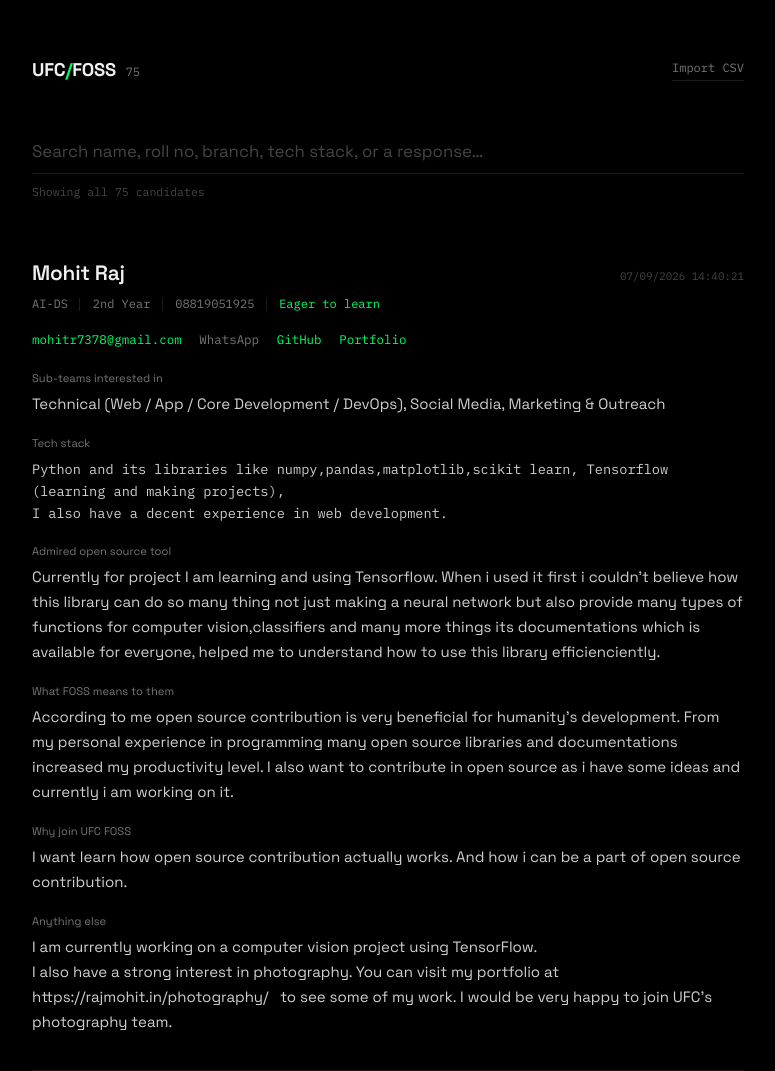
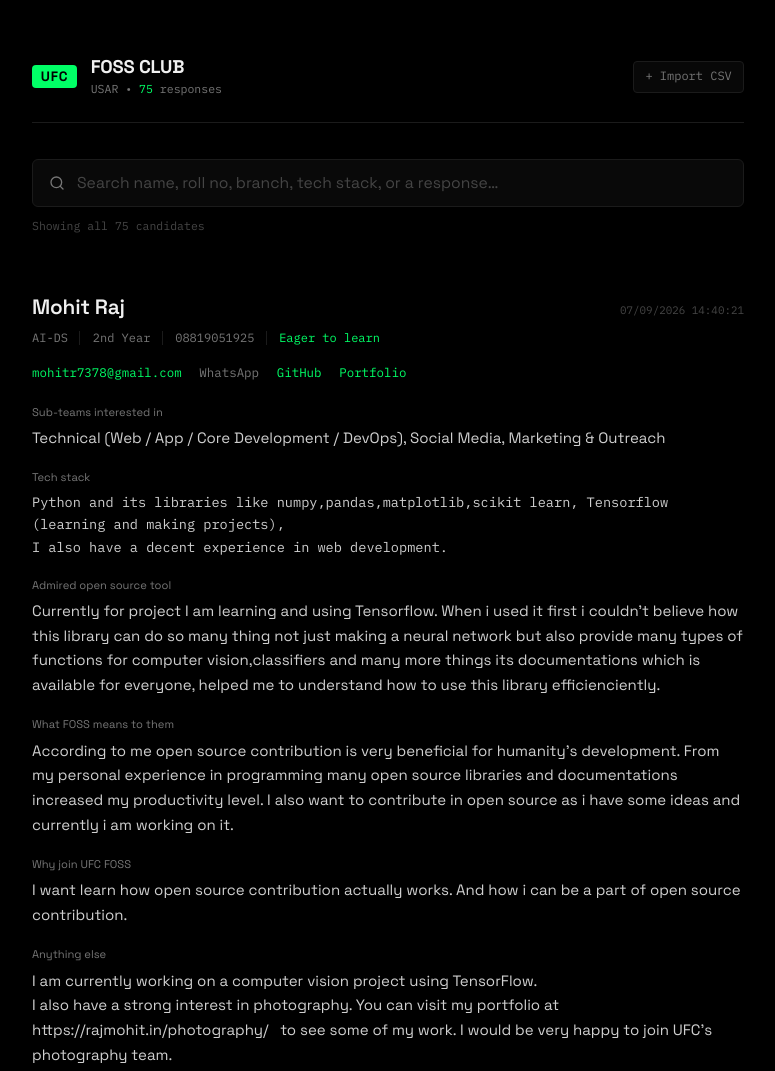
Before and after one commit to kaushikharsh99/UFC-recruitment, a plain HTML site: page index.html in a window 1280 px wide. Shown: the top 1071 px of the page, without its empty margins (252-1027 px from the left). Drawn offline with Linux system fonts and the light colour scheme.

Commit message:
feat: redesign logo header with UFC badge and boxed search bar

```diff
--- a/index.html
+++ b/index.html
@@ -14,14 +14,21 @@
 
     <header class="top">
       <div class="brand">
-        <span class="mark">UFC<span class="dot">/</span>FOSS</span>
-        <span class="tally" id="count-badge">75</span>
+        <div class="logo-badge">UFC</div>
+        <div class="brand-details">
+          <h1 class="brand-title">FOSS CLUB</h1>
+          <span class="brand-sub">USAR &bull; <span class="tally" id="count-badge">75</span> responses</span>
+        </div>
       </div>
-      <label class="import" for="csv-file-input">Import CSV</label>
+      <label class="import" for="csv-file-input">+ Import CSV</label>
       <input type="file" id="csv-file-input" accept=".csv" hidden>
     </header>
 
     <div class="search">
+      <svg class="search-icon" width="16" height="16" viewBox="0 0 24 24" fill="none" stroke="currentColor" stroke-width="2" stroke-linecap="round" stroke-linejoin="round">
+        <circle cx="11" cy="11" r="8"></circle>
+        <line x1="21" y1="21" x2="16.65" y2="16.65"></line>
+      </svg>
       <input
         type="text"
         id="search-input"
--- a/style.css
+++ b/style.css
@@ -39,29 +39,50 @@
   align-items: center;
   justify-content: space-between;
   gap: 1rem;
-  margin-bottom: 2.75rem;
+  margin-bottom: 2.25rem;
+  padding-bottom: 1.5rem;
+  border-bottom: 1px solid var(--line);
 }
 
 .brand {
   display: flex;
-  align-items: baseline;
-  gap: 0.6rem;
+  align-items: center;
+  gap: 0.85rem;
 }
 
-.mark {
+.logo-badge {
+  background: var(--green);
+  color: #000000;
+  font-family: 'Space Grotesk', sans-serif;
+  font-size: 0.85rem;
+  font-weight: 800;
+  letter-spacing: 0.06em;
+  padding: 0.3rem 0.55rem;
+  border-radius: 4px;
+  line-height: 1;
+}
+
+.brand-details {
+  display: flex;
+  flex-direction: column;
+  gap: 0.1rem;
+}
+
+.brand-title {
   font-size: 1.15rem;
   font-weight: 700;
   letter-spacing: -0.01em;
+  line-height: 1.2;
 }
 
-.mark .dot {
-  color: var(--green);
+.brand-sub {
+  font-family: 'IBM Plex Mono', monospace;
+  font-size: 0.72rem;
+  color: var(--ink-dim);
 }
 
 .tally {
-  font-family: 'IBM Plex Mono', monospace;
-  font-size: 0.75rem;
-  color: var(--ink-dim);
+  color: var(--green);
 }
 
 .import {
@@ -69,8 +90,10 @@
   font-size: 0.75rem;
   color: var(--ink-dim);
   cursor: pointer;
-  padding-bottom: 0.15rem;
-  border-bottom: 1px solid var(--line);
+  padding: 0.35rem 0.7rem;
+  border: 1px solid var(--line);
+  border-radius: 4px;
+  background: #080808;
   transition: color 0.15s, border-color 0.15s;
 }
 
@@ -79,27 +102,46 @@
   border-color: var(--green);
 }
 
-/* ---------- Search ---------- */
+/* ---------- Boxed Search ---------- */
 
 .search {
   position: relative;
-  border-bottom: 1px solid var(--line);
-  transition: border-color 0.15s;
+  display: flex;
+  align-items: center;
+  background: #090909;
+  border: 1px solid var(--line);
+  border-radius: 6px;
+  padding: 0 0.85rem 0 1rem;
+  height: 48px;
+  transition: border-color 0.15s, background 0.15s;
 }
 
 .search:focus-within {
   border-color: var(--green);
+  background: #0d0d0d;
+}
+
+.search-icon {
+  color: var(--ink-dim);
+  margin-right: 0.75rem;
+  flex-shrink: 0;
+  transition: color 0.15s;
+}
+
+.search:focus-within .search-icon {
+  color: var(--green);
 }
 
 .search input {
-  width: 100%;
+  flex: 1;
   background: transparent;
   border: none;
   outline: none;
   color: var(--ink);
   font-family: 'Space Grotesk', sans-serif;
-  font-size: 1.05rem;
-  padding: 0.7rem 2rem 0.7rem 0;
+  font-size: 0.98rem;
+  height: 100%;
+  padding-right: 2rem;
 }
 
 .search input::placeholder {
@@ -108,15 +150,16 @@
 
 .clear {
   position: absolute;
-  right: 0;
+  right: 0.85rem;
   top: 50%;
   transform: translateY(-50%);
   background: none;
   border: none;
   color: var(--ink-dim);
-  font-size: 1.4rem;
+  font-size: 1.3rem;
   line-height: 1;
   cursor: pointer;
+  padding: 0.2rem;
 }
 
 .clear:hover { color: var(--green); }
@@ -125,7 +168,7 @@
   font-family: 'IBM Plex Mono', monospace;
   font-size: 0.72rem;
   color: var(--ink-faint);
-  margin-top: 0.6rem;
+  margin-top: 0.65rem;
   margin-bottom: 0;
 }
 
```
